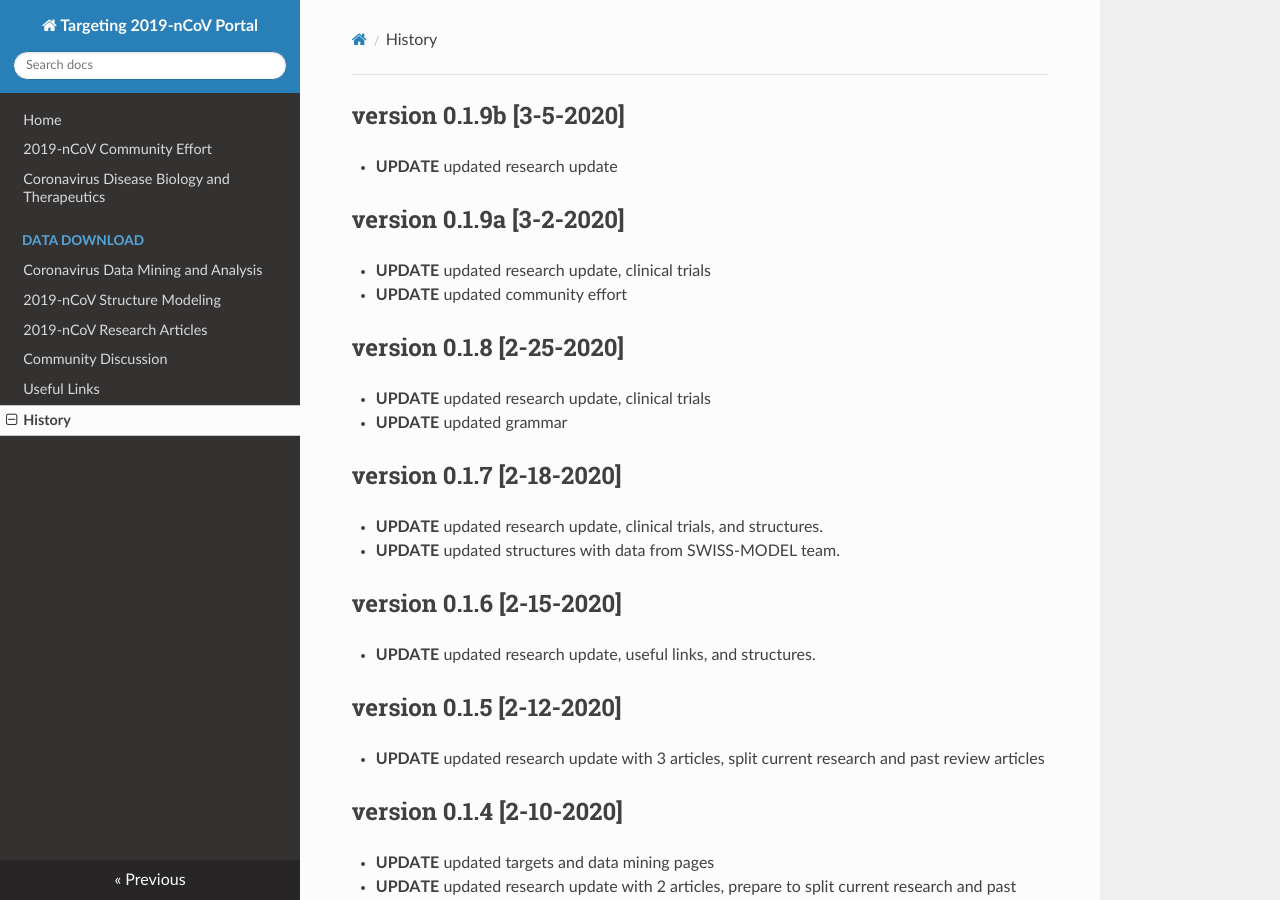
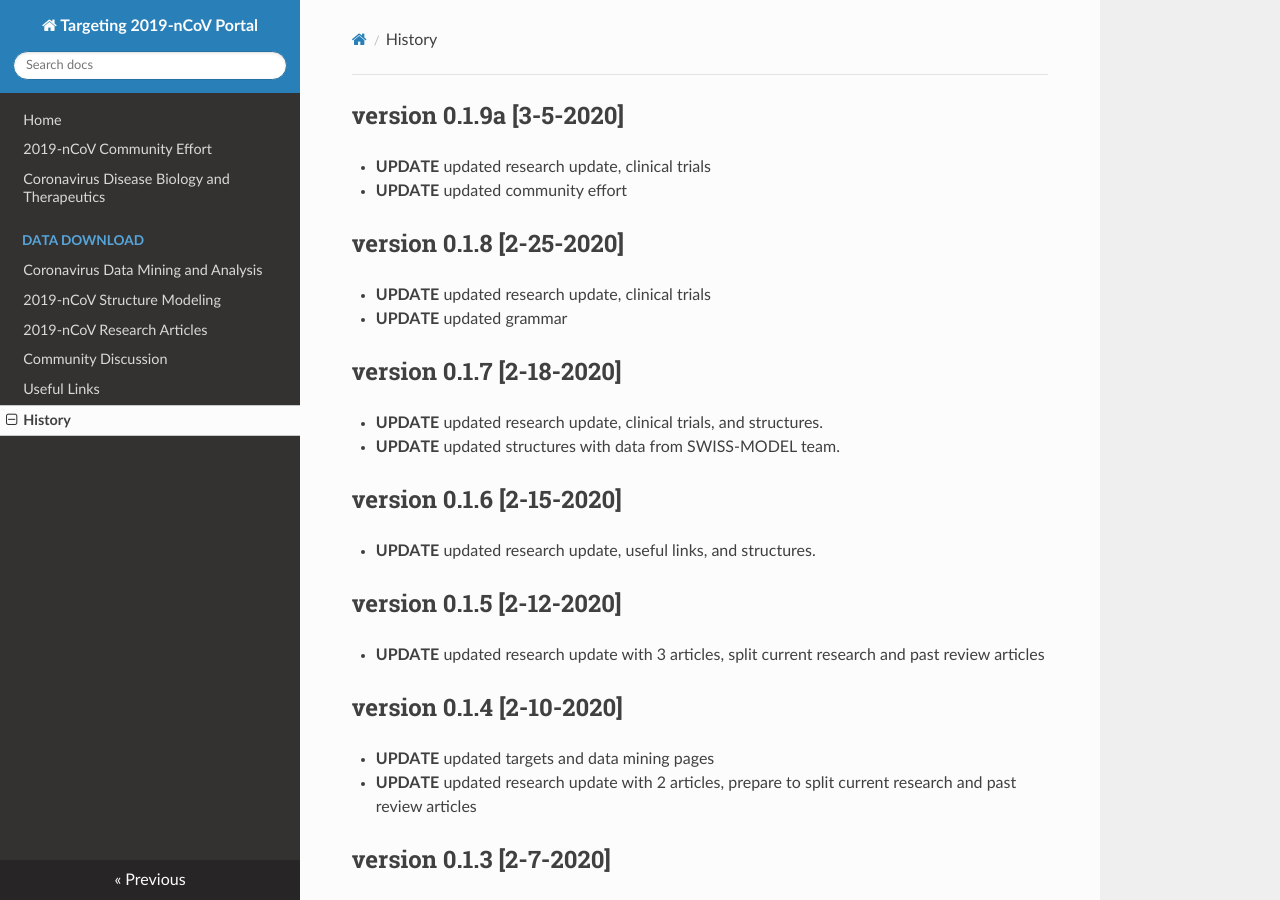
Before and after one commit to GHDDI-AILab/Targeting2019-nCoV, an MkDocs documentation site: the page built from docs/history.md, in a window 1280 px wide and 900 px high. Built offline with MkDocs 1.6.1, drawn with Linux system fonts in a browser that asks for light colours; nearby versions of some CDN libraries.

Commit message:
Update history.md

```diff
--- a/docs/history.md
+++ b/docs/history.md
@@ -1,7 +1,5 @@
-## version 0.1.9b [3-5-2020]
-* **UPDATE** updated research update
 
-## version 0.1.9a [3-2-2020]
+## version 0.1.9a [3-5-2020]
 * **UPDATE** updated research update, clinical trials
 * **UPDATE** updated community effort
 
```
